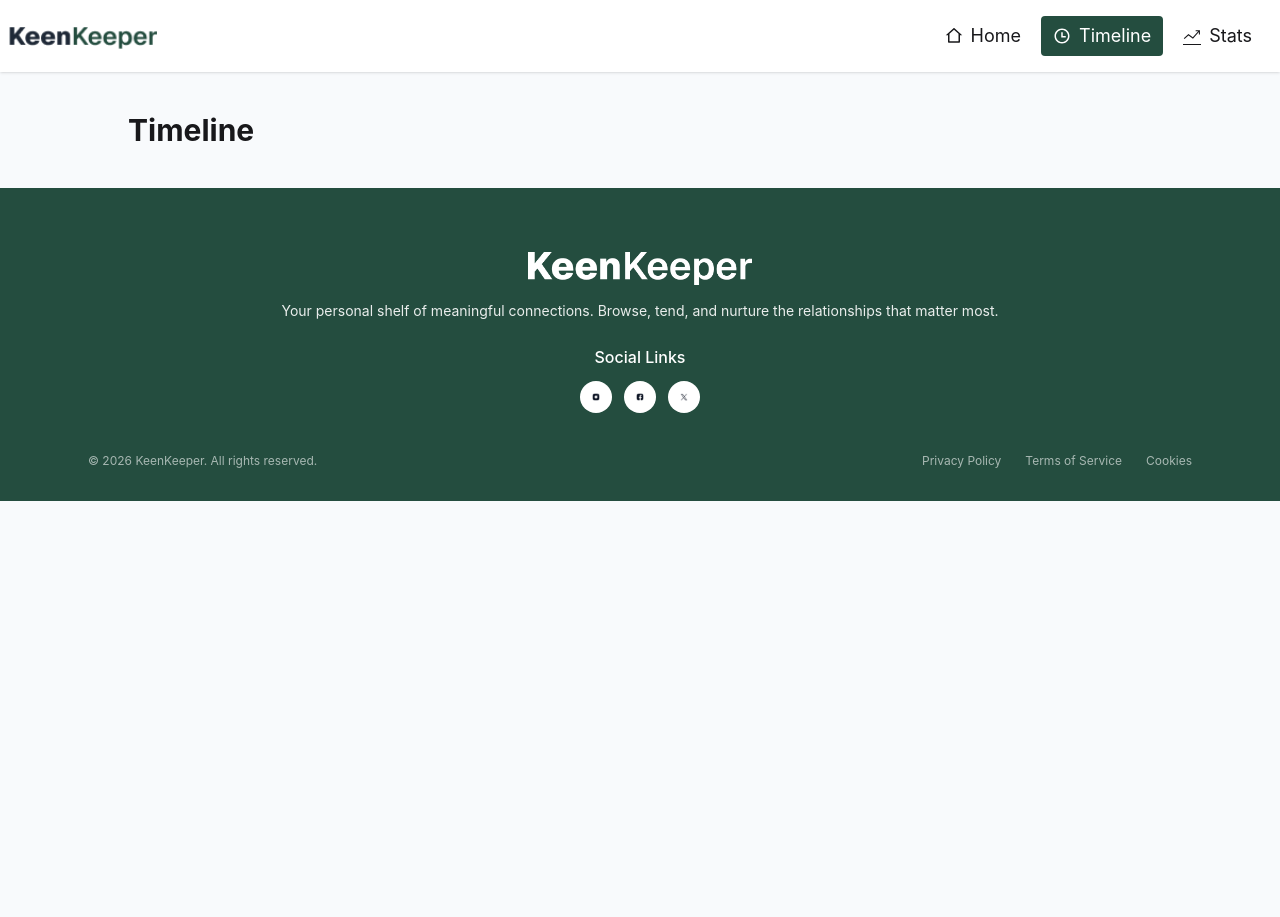
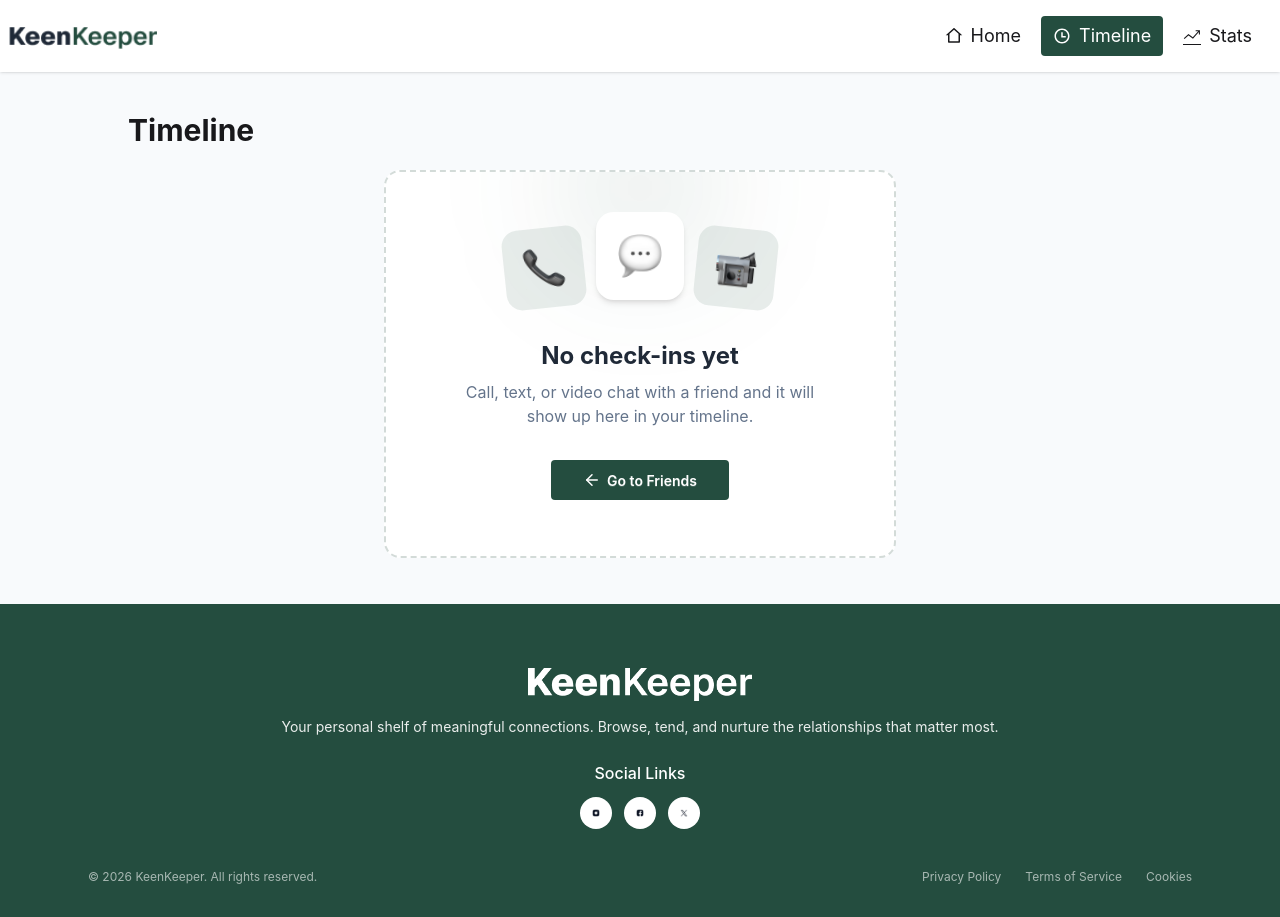
Before and after one commit to arnnikislam/keen-keeper, a Next.js app: page /timeline in a window 1280 px wide. Before the commit the page ends 800 px from the top, so only its background shows below. Built offline with nearby package versions, Linux system fonts and the light colour scheme.

Commit message:
when timeline page is empty showed a message

```diff
--- a/src/app/timeline/page.jsx
+++ b/src/app/timeline/page.jsx
@@ -1,10 +1,19 @@
 "use client";
+import EmptyTimeline from "@/components/EmptyTimeline/EmptyTimeline";
 import { CheckInContext } from "@/context/CheckInContext";
 import Image from "next/image";
 import React, { useContext } from "react";
 
 const TimelinePage = () => {
   const { items } = useContext(CheckInContext);
+  if (items.length === 0) {
+    return (
+      <div className="my-10">
+        <h2 className="font-bold text-3xl">Timeline</h2>
+        <EmptyTimeline/>
+      </div>
+    );
+  }
   return (
     <div className="my-10">
       <h2 className="font-bold text-3xl">Timeline</h2>
--- /dev/null
+++ b/src/components/EmptyTimeline/EmptyTimeline.jsx
@@ -0,0 +1,62 @@
+import Image from "next/image";
+import Link from "next/link";
+import { FiArrowLeft } from "react-icons/fi";
+
+const tiles = [
+  { src: "/images/call.png", alt: "Call", className: "-rotate-6" },
+  {
+    src: "/images/text.png",
+    alt: "Text",
+    className: "-translate-y-3 scale-110 bg-white shadow-md",
+  },
+  { src: "/images/video.png", alt: "Video", className: "rotate-6" },
+];
+
+const EmptyTimeline = () => {
+  return (
+    <div className="my-4 flex min-h-[50vh] items-center justify-center">
+      <div className="relative w-full max-w-lg overflow-hidden rounded-2xl border-2 border-dashed border-[#244D3F]/20 bg-white px-6 py-12 text-center sm:px-10 sm:py-14">
+        {/* Soft glow */}
+        <div className="pointer-events-none absolute -top-16 left-1/2 h-40 w-40 -translate-x-1/2 rounded-full bg-[#244D3F]/10 blur-3xl" />
+
+        {/* Icon cluster */}
+        <div className="relative flex items-center justify-center gap-3 sm:gap-4">
+          {tiles.map(({ src, alt, className }) => (
+            <div
+              key={alt}
+              className={`flex h-16 w-16 items-center justify-center rounded-2xl bg-[#244D3F]/10 sm:h-20 sm:w-20 ${className}`}
+            >
+              <Image
+                src={src}
+                alt={alt}
+                width={40}
+                height={40}
+                className="h-8 w-8 sm:h-10 sm:w-10"
+              />
+            </div>
+          ))}
+        </div>
+
+        {/* Message */}
+        <h3 className="relative mt-8 text-xl font-bold text-[#1f2937] sm:text-2xl">
+          No check-ins yet
+        </h3>
+        <p className="relative mx-auto mt-2 max-w-sm text-sm text-[#64748B] sm:text-base">
+          Call, text, or video chat with a friend and it will show up here in
+          your timeline.
+        </p>
+
+        {/* Action */}
+        <Link
+          href="/"
+          className="btn relative mt-8 w-full border-0 bg-[#244D3F] text-white shadow-none hover:bg-[#1c3d32] sm:w-auto sm:px-8"
+        >
+          <FiArrowLeft size={18} />
+          Go to Friends
+        </Link>
+      </div>
+    </div>
+  );
+};
+
+export default EmptyTimeline;
--- a/src/components/Navbar/Navbar.jsx
+++ b/src/components/Navbar/Navbar.jsx
@@ -41,7 +41,7 @@ const Navbar = () => {
     </>
   );
   return (
-    <nav className="sticky top-0">
+    <nav className="sticky top-0 z-10">
       <div className="navbar bg-base-100 shadow-sm">
         <div className="navbar-start">
           <div className="dropdown">
```
